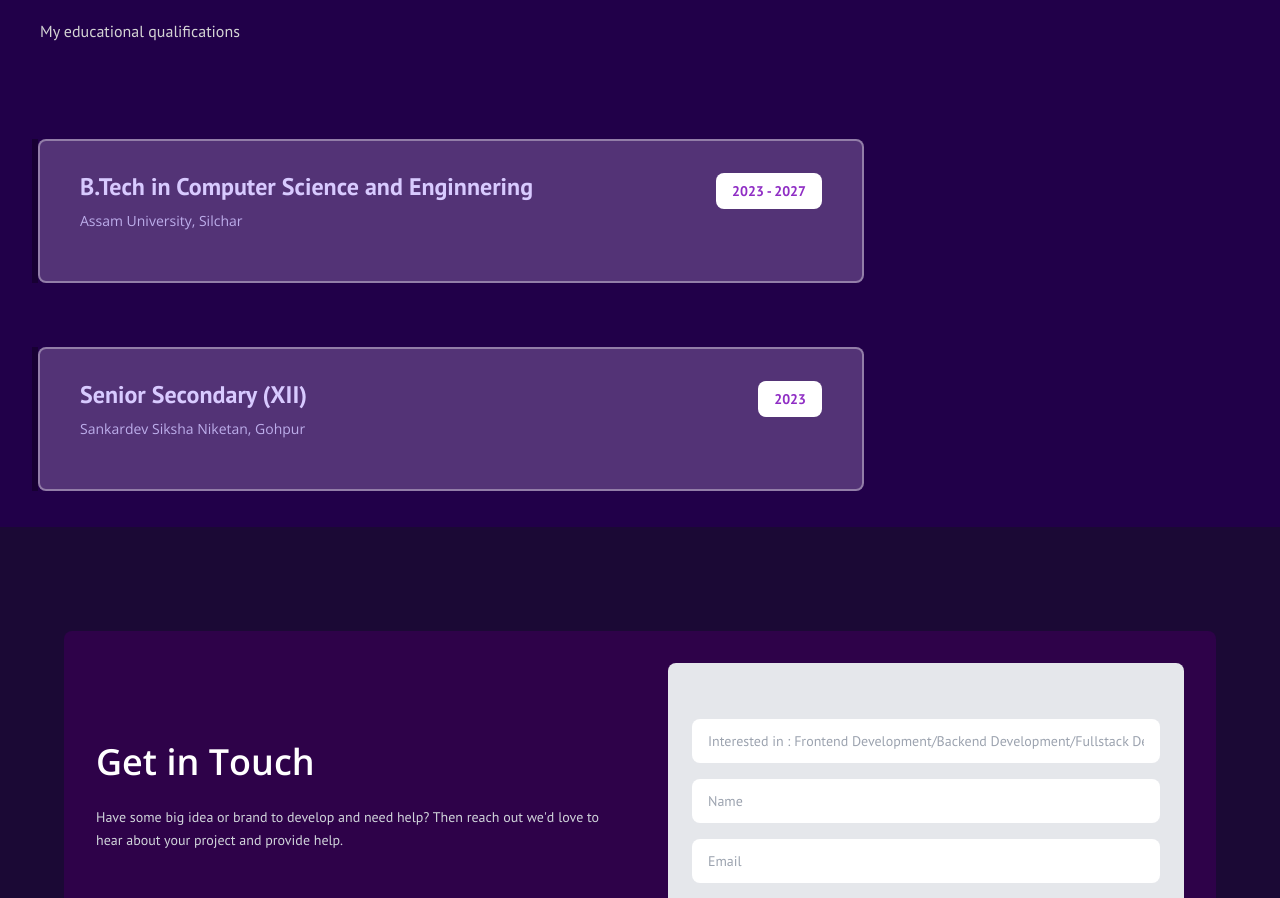
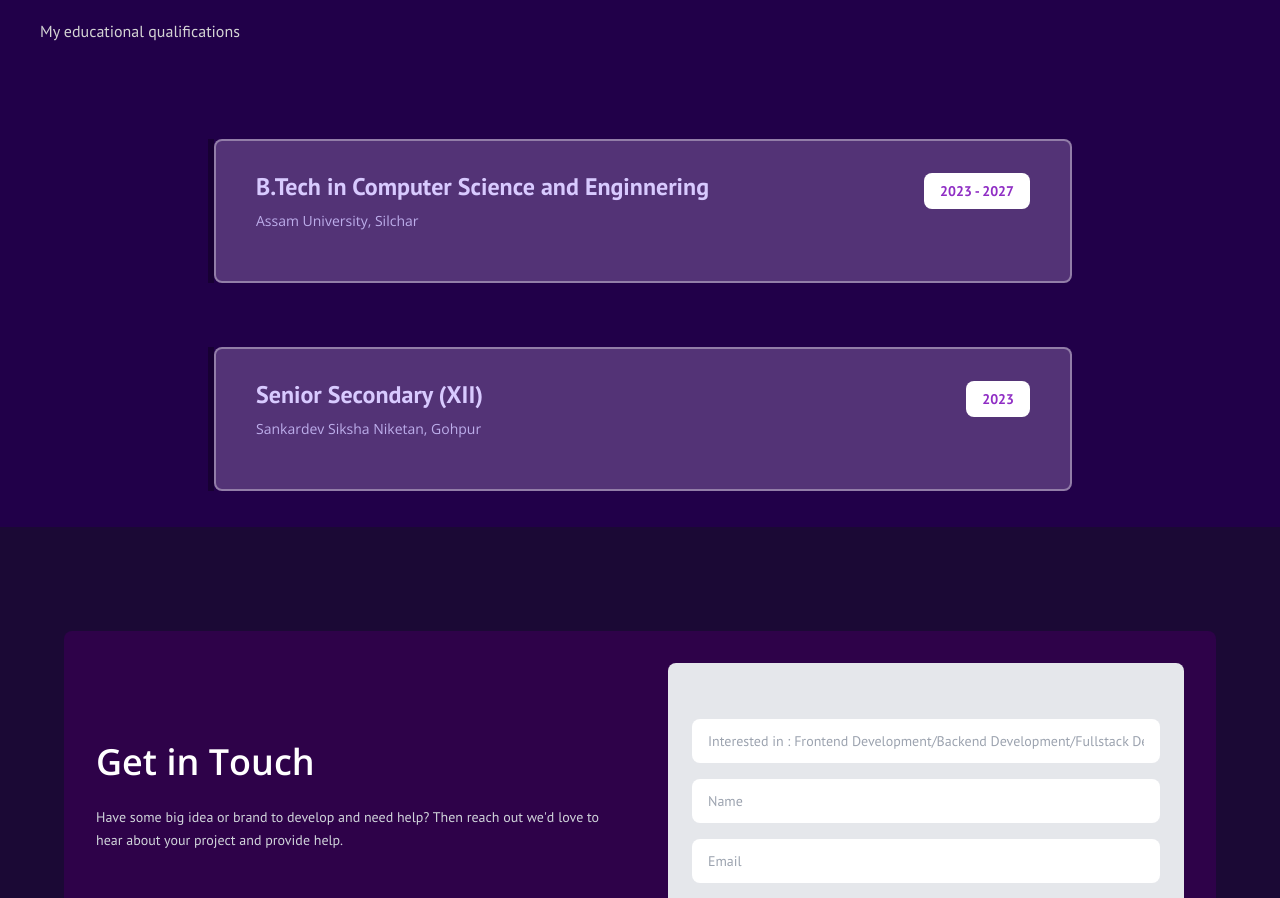
Before and after one commit to dhiraj-001/MyPortfolio, a Next.js app: page / in a window 1280 px wide. Shown: the part 6251-7149 px from the top of the page. Built offline with nearby package versions, Linux system fonts and the light colour scheme.

Commit message:
fix eudcation card

```diff
--- a/src/components/Education.tsx
+++ b/src/components/Education.tsx
@@ -26,16 +26,16 @@ function Education() {
           My educational qualifications
         </motion.div>
       </div>
-      <div className="relative w-full max-w-4xl overflow-x-hidden">
-        <div className='edu_cards flex flex-col items-center gap-8 px-4'>
+
+        <div className='edu_cards flex flex-col items-center gap-8 px-4 '>
           {education.map((item, index) => (
             <motion.div
               key={index}
-              initial={{ opacity: 0, x: 500 }}
-              whileInView={{ opacity: 1, x: 0 }}
-              transition={{ duration: 0.5, delay: index * 0.2, ease: "easeOut" }}
+              initial={{ opacity: 0, y: 30 }}
+              whileInView={{ opacity: 1, y: 0 }}
+              transition={{ duration: 0.4, delay: index * 0.2, ease: "easeOut" }}
               viewport={{ once: true, margin: "-100px" }}
-              className="w-full"
+              className="w-full max-w-4xl"
             >
               <EduCard
                 title={item.title}
@@ -45,7 +45,7 @@ function Education() {
               />
             </motion.div>
           ))}
-        </div>
+
       </div>
     </div>
   )
--- a/src/components/ui/timeline.tsx
+++ b/src/components/ui/timeline.tsx
@@ -124,14 +124,14 @@ export const Timeline = ({ data }: { data: TimelineEntry[] }) => {
       <motion.div
         initial={{ opacity: 0, y: 30 }}
         whileInView={{ opacity: 1, y: 0 }}
-        transition={{ duration: 0.8, ease: "easeOut" }}
+        transition={{ duration: 0.4, ease: "easeOut" }}
         viewport={{ once: true, margin: "-100px" }}
         className="max-w-7xl mx-auto py-20 px-4 md:px-8 lg:px-10"
       >
         <motion.h2
           initial={{ opacity: 0, y: 20 }}
           whileInView={{ opacity: 1, y: 0 }}
-          transition={{ duration: 0.6, delay: 0.2, ease: "easeOut" }}
+          transition={{ duration: 0.4, ease: "easeOut" }}
           viewport={{ once: true, margin: "-100px" }}
           className="text-4xl font-head font-bold md:text-5xl mb-4 text-black dark:text-white max-w-4xl"
         >
@@ -140,7 +140,7 @@ export const Timeline = ({ data }: { data: TimelineEntry[] }) => {
         <motion.p
           initial={{ opacity: 0, y: 15 }}
           whileInView={{ opacity: 1, y: 0 }}
-          transition={{ duration: 0.6, delay: 0.4, ease: "easeOut" }}
+          transition={{ duration: 0.6, ease: "easeOut" }}
           viewport={{ once: true, margin: "-100px" }}
           className="text-neutral-700 dark:text-neutral-300 text-sm font-body md:text-base max-w-sm"
         >
```
